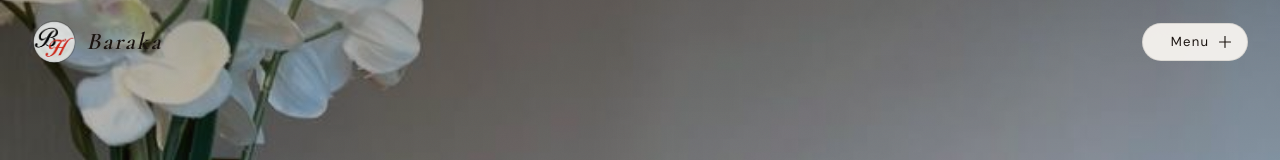
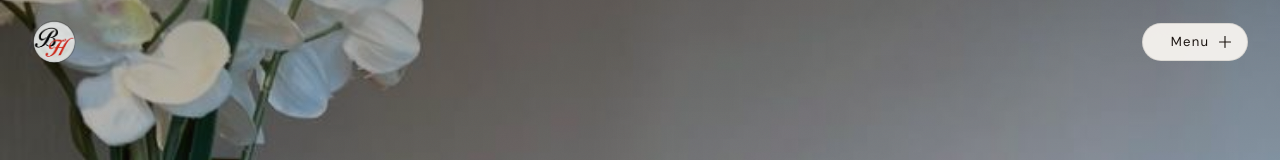
Before and after one commit to Wissko/baraka-boulangerie, a Next.js app: page / in a window 1280 px wide. Shown: the top 160 px of the page. Built offline with nearby package versions, Linux system fonts and the light colour scheme.

Commit message:
nav: retire Baraka wordmark, hover menu glassy + texte rouge

```diff
--- a/src/components/ui/BarakaMenu.tsx
+++ b/src/components/ui/BarakaMenu.tsx
@@ -107,16 +107,12 @@ export default function BarakaMenu() {
         display: 'flex', justifyContent: 'space-between', alignItems: 'center',
       }}>
         {/* Logo SVG */}
-        <Link href="/" style={{ textDecoration: 'none', display: 'flex', alignItems: 'center', gap: '0.65rem' }}>
+        <Link href="/" style={{ textDecoration: 'none', display: 'flex', alignItems: 'center' }}>
           <img
             src="/images/Design sans titre.svg"
             alt="Baraka"
             style={{ width: 44, height: 44, objectFit: 'contain' }}
           />
-          <span style={{
-            fontFamily: 'var(--font-cormorant)', fontStyle: 'italic', fontWeight: 600,
-            fontSize: '1.5rem', letterSpacing: '0.08em', color: '#1A1410',
-          }}>Baraka</span>
         </Link>
 
         {/* Menu button */}
@@ -210,25 +206,23 @@ export default function BarakaMenu() {
                       const bg = e.currentTarget.querySelector('.link-bg') as HTMLElement;
                       const heading = e.currentTarget.querySelector('.link-heading') as HTMLElement;
                       if (bg) bg.style.transform = 'scale3d(1,1,1)';
-                      if (heading) {
-                        heading.style.color = '#FAF7F2';
-                        heading.style.transform = 'translateY(-1em)';
-                      }
+                      if (heading) heading.style.color = '#E81C1C';
                     }}
                     onMouseLeave={e => {
                       const bg = e.currentTarget.querySelector('.link-bg') as HTMLElement;
                       const heading = e.currentTarget.querySelector('.link-heading') as HTMLElement;
                       if (bg) bg.style.transform = 'scale3d(1,0,1)';
-                      if (heading) {
-                        heading.style.color = '#1A1410';
-                        heading.style.transform = 'translateY(0)';
-                      }
+                      if (heading) heading.style.color = '#1A1410';
                     }}
                   >
                     <div className="link-bg" style={{
-                      position: 'absolute', inset: 0, background: '#1A1410',
+                      position: 'absolute', inset: 0,
+                      background: 'rgba(255,255,255,0.45)',
+                      backdropFilter: 'blur(12px)',
+                      WebkitBackdropFilter: 'blur(12px)',
+                      border: '1px solid rgba(255,255,255,0.3)',
                       transformOrigin: '50% 100%', transform: 'scale3d(1,0,1)',
-                      transition: 'transform 0.55s cubic-bezier(0.65, 0.05, 0, 1)', zIndex: 0,
+                      transition: 'transform 0.45s cubic-bezier(0.65, 0.05, 0, 1)', zIndex: 0,
                     }} />
                     <span style={{
                       fontFamily: 'var(--font-dm-sans)', fontWeight: 400, fontSize: '0.7rem',
@@ -239,7 +233,7 @@ export default function BarakaMenu() {
                       fontSize: 'clamp(2.6rem, 7vw, 4.2rem)', lineHeight: 0.9,
                       textTransform: 'uppercase', color: '#1A1410',
                       position: 'relative', zIndex: 1,
-                      transition: 'transform 0.55s cubic-bezier(0.65, 0.05, 0, 1), color 0s',
+                      transition: 'color 0.3s ease',
                       letterSpacing: '-0.02em',
                       display: 'block',
                     }}>{link.label}</span>
```
